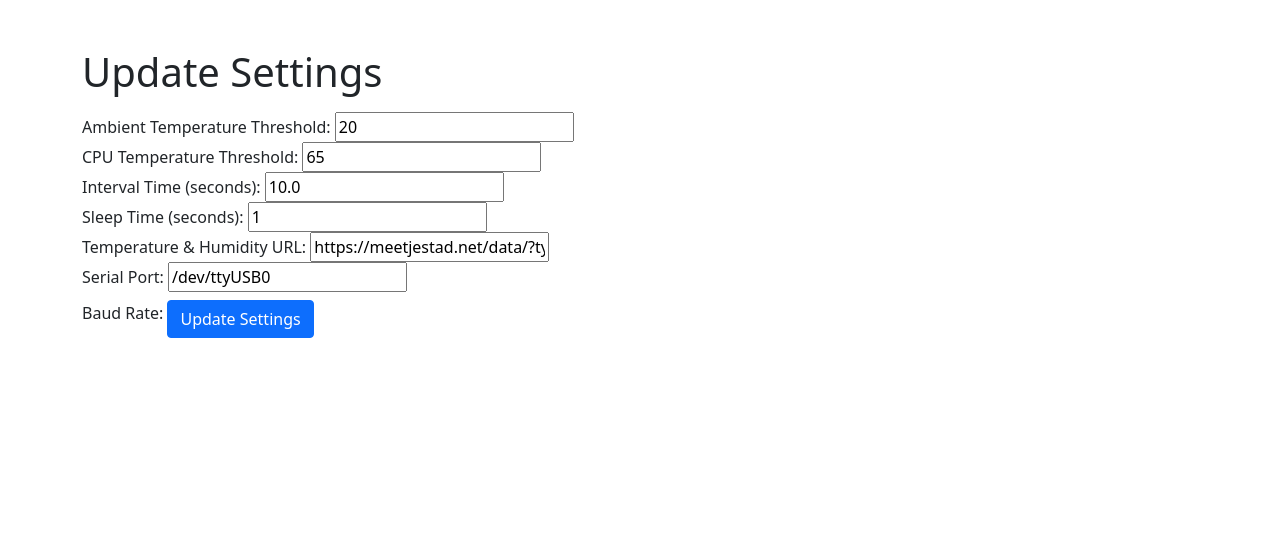
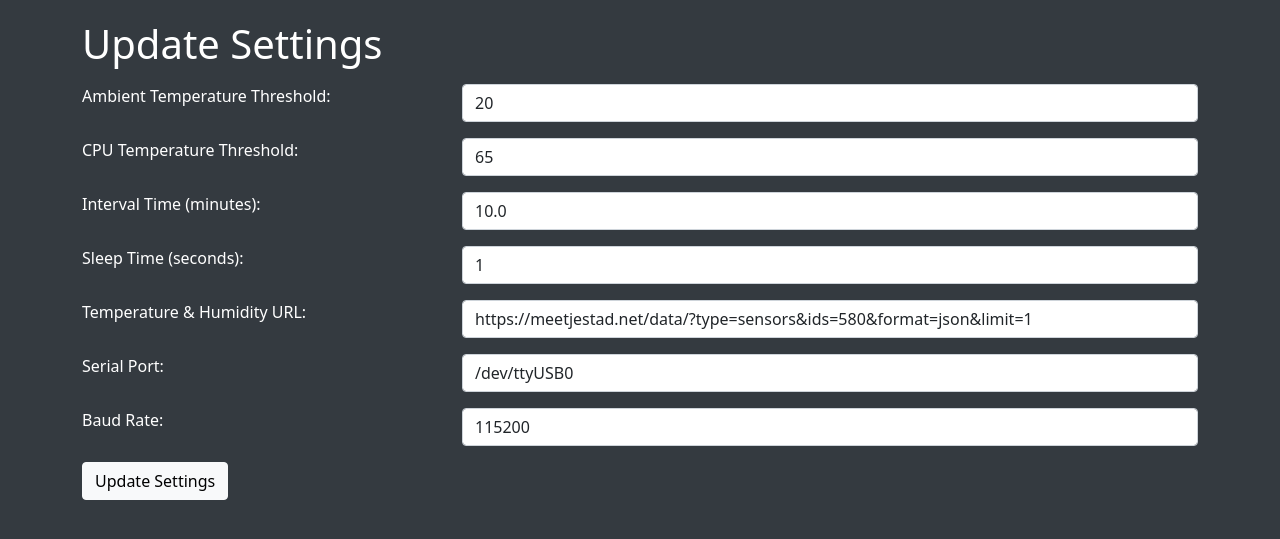
Before and after one commit to robertrongen/WeatherMonitor, a Flask app: page /settings in a window 1280 px wide. Shown: the top 539 px of the page. Run offline with Flask 3, Linux system fonts and the light colour scheme.

Commit message:
update to dark theme

```diff
--- a/templates/settings.html
+++ b/templates/settings.html
@@ -4,29 +4,81 @@
     <meta charset="UTF-8">
     <title>Settings</title>
     <link href="https://cdn.jsdelivr.net/npm/bootstrap@5.1.3/dist/css/bootstrap.min.css" rel="stylesheet">
-    <script src="https://cdn.jsdelivr.net/npm/bootstrap@5.1.3/dist/js/bootstrap.bundle.min.js"></script>
-
+    <style>
+        body {
+            background-color: #343a40; /* Dark background */
+            color: #ffffff; /* White text color */
+        }
+        .container {
+            padding-top: 20px;
+        }
+        label {
+            float: left;
+        }
+    </style>
 </head>
 <body>
     <div class="container">
-        <h1 class="mt-5">Update Settings</h1>
-        <form action="{{ url_for('settings_page') }}" method="post" class="mt-3">
-            <label for="ambient_temp_threshold">Ambient Temperature Threshold:</label>
-            <input type="number" name="ambient_temp_threshold" value="{{ settings['ambient_temp_threshold'] }}"><br>
-            <label for="cpu_temp_threshold">CPU Temperature Threshold:</label>
-            <input type="number" name="cpu_temp_threshold" value="{{ settings['cpu_temp_threshold'] }}"><br>
-            <label for="interval_time">Interval Time (seconds):</label>
-            <input type="text" name="interval_time" value="{{ settings['interval_time'] }}"><br>
-            <label for="sleep_time">Sleep Time (seconds):</label>
-            <input type="number" name="sleep_time" value="{{ settings['sleep_time'] }}"><br>
-            <label for="temp_hum_url">Temperature & Humidity URL:</label>
-            <input type="text" name="temp_hum_url" value="{{ settings['temp_hum_url'] }}"><br>
-            <label for="serial_port">Serial Port:</label>
-            <input type="text" name="serial_port" value="{{ settings['serial_port'] }}"><br>
-            <label for="baud_rate">Baud Rate:</label>
-            <button type="submit" class="btn btn-primary mt-2">Update Settings</button>
+        <h1 class="mb-3">Update Settings</h1>
+        <form action="{{ url_for('settings_page') }}" method="post">
+            <div class="row mb-3">
+                <div class="col-sm-4">
+                    <label for="ambient_temp_threshold" class="form-label">Ambient Temperature Threshold:</label>
+                </div>
+                <div class="col-sm-8">
+                    <input type="number" name="ambient_temp_threshold" value="{{ settings['ambient_temp_threshold'] }}" class="form-control">
+                </div>
+            </div>
+            <div class="row mb-3">
+                <div class="col-sm-4">
+                    <label for="cpu_temp_threshold" class="form-label">CPU Temperature Threshold:</label>
+                </div>
+                <div class="col-sm-8">
+                    <input type="number" name="cpu_temp_threshold" value="{{ settings['cpu_temp_threshold'] }}" class="form-control">
+                </div>
+            </div>
+            <div class="row mb-3">
+                <div class="col-sm-4">
+                    <label for="interval_time" class="form-label">Interval Time (minutes):</label>
+                </div>
+                <div class="col-sm-8">
+                    <input type="text" name="interval_time" value="{{ settings['interval_time'] }}" class="form-control">
+                </div>
+            </div>
+            <div class="row mb-3">
+                <div class="col-sm-4">
+                    <label for="sleep_time" class="form-label">Sleep Time (seconds):</label>
+                </div>
+                <div class="col-sm-8">
+                    <input type="number" name="sleep_time" value="{{ settings['sleep_time'] }}" class="form-control">
+                </div>
+            </div>
+            <div class="row mb-3">
+                <div class="col-sm-4">
+                    <label for="temp_hum_url" class="form-label">Temperature & Humidity URL:</label>
+                </div>
+                <div class="col-sm-8">
+                    <input type="text" name="temp_hum_url" value="{{ settings['temp_hum_url'] }}" class="form-control">
+                </div>
+            </div>
+            <div class="row mb-3">
+                <div class="col-sm-4">
+                    <label for="serial_port" class="form-label">Serial Port:</label>
+                </div>
+                <div class="col-sm-8">
+                    <input type="text" name="serial_port" value="{{ settings['serial_port'] }}" class="form-control">
+                </div>
+            </div>
+            <div class="row mb-3">
+                <div class="col-sm-4">
+                    <label for="baud_rate" class="form-label">Baud Rate:</label>
+                </div>
+                <div class="col-sm-8">
+                    <input type="number" name="baud_rate" value="{{ settings['baud_rate'] }}" class="form-control">
+                </div>
+            </div>
+            <button type="submit" class="btn btn-light">Update Settings</button>
         </form>
     </div>
 </body>
-
 </html>
```
